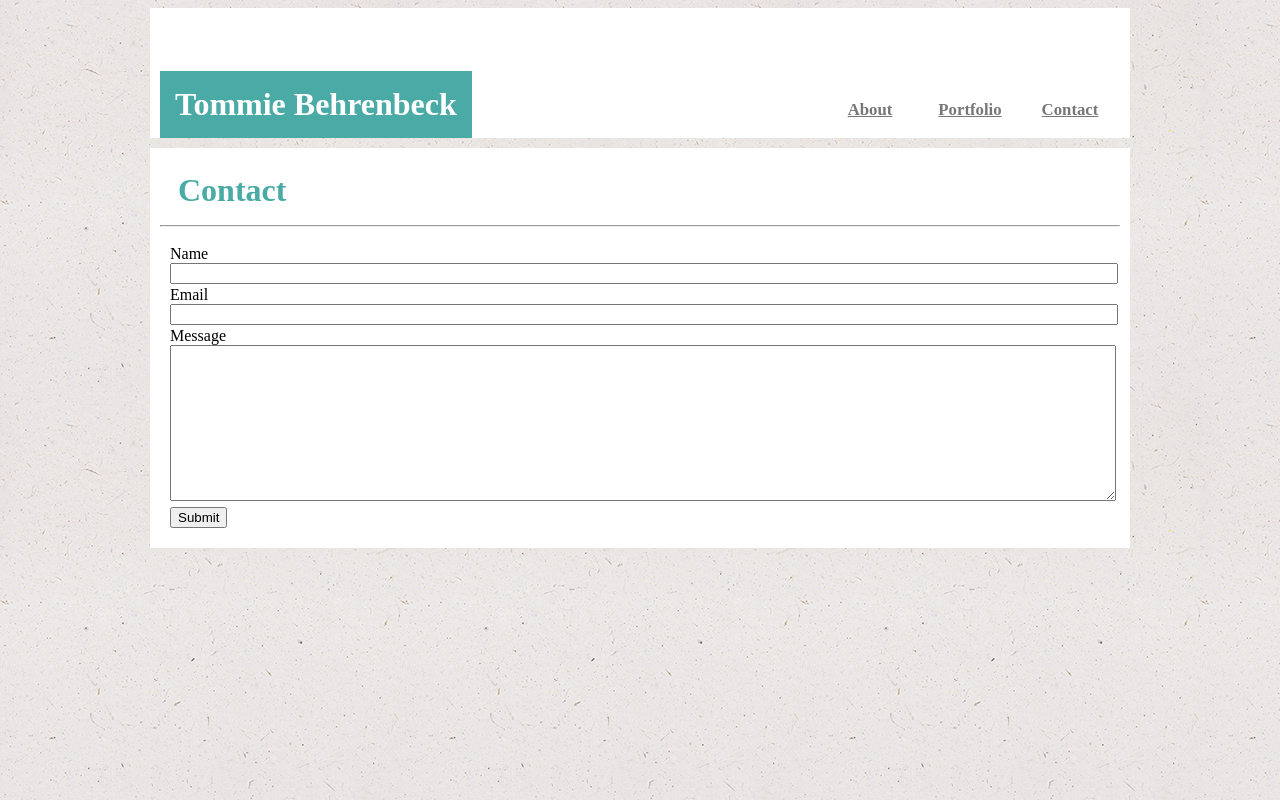
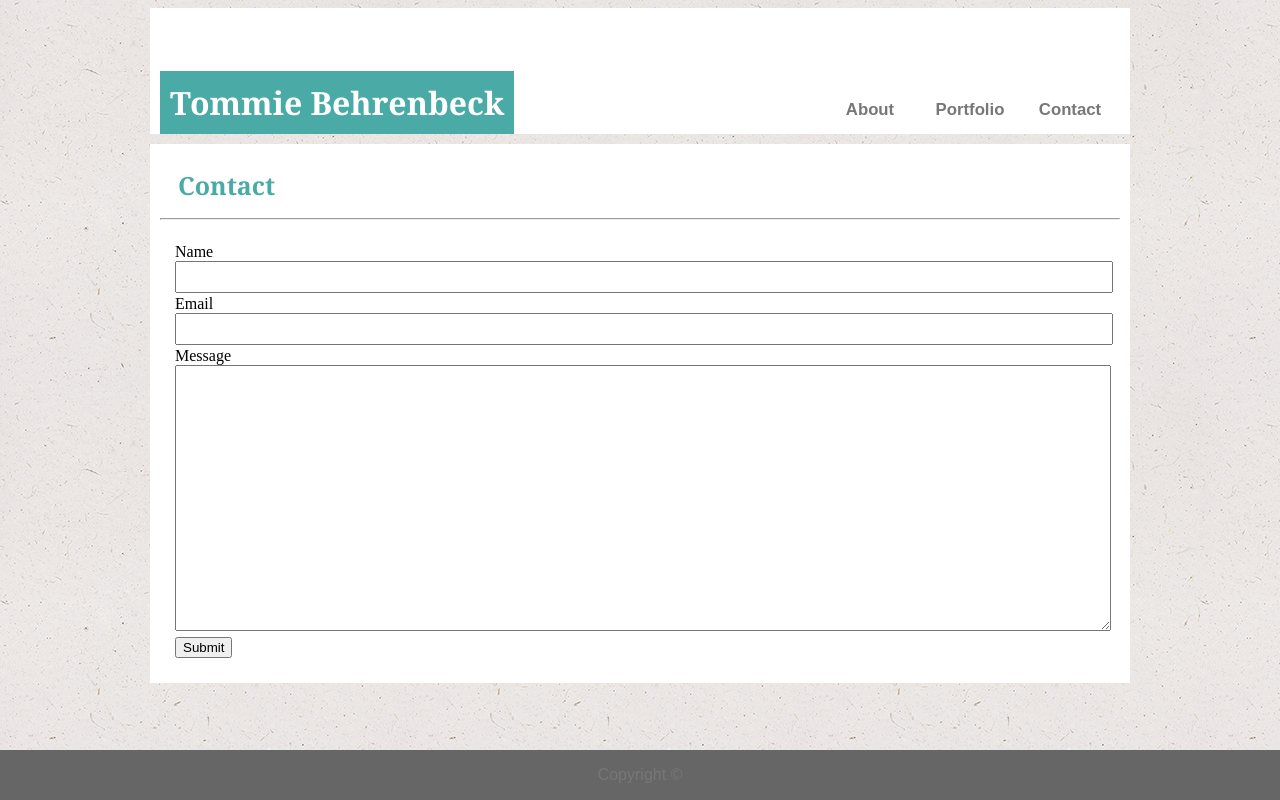
Before and after one commit to tbehrenbeck/Basic-Portfolio, a plain HTML site: page contact.html in a window 1280 px wide. Drawn offline with Linux system fonts and the light colour scheme.

Commit message:
textFontsColor

```diff
--- a/assets/css/style.css
+++ b/assets/css/style.css
@@ -6,6 +6,7 @@ header {
     padding: 10px;
     background-color: #ffffff;
     z-index: 1;
+    font-family: 'Georgia', Times New Roman, Times, serif;
 
 }
 
@@ -14,9 +15,10 @@ h1 {
     background-color: #4aaaa5;
     color: #ffffff;
     padding-bottom: 5px;
-    padding: 15px;
+    padding: 10px;
     position: relative;
     top: 32px;
+    font-family: 'Georgia', Times New Roman, Times, serif;
 }
 
 .nav h6 {
@@ -32,6 +34,7 @@ h1 {
     font-weight: lighter;
     position: relative;
     top: 52px;
+    font-family: 'Arial', 'Helvetica Neue', Helvetica, sans-serif;
 }
 
 body {
@@ -44,8 +47,9 @@ h2 {
     padding-bottom: 8px;
     padding-top:6px;
     color: #4aaaa5;
-    font-size: 32px;
+    font-size: 25px;
     margin: 8px;
+    font-family: 'Georgia', Times New Roman, Times, serif;
 }
 
 .wrapper {
@@ -68,17 +72,19 @@ img {
     line-height: 1.6;
     padding-top: 8px;
     color: #777777;
+    font-family: 'Arial', 'Helvetica Neue', Helvetica, sans-serif;
 }
 
 input, textarea {
     width: 100%;
     margin-bottom: 2px;
     color: #777777;
-
+    line-height: 26px;
+    font-family: 'Arial', 'Helvetica Neue', Helvetica, sans-serif;
 }
 
 .info {
-    padding: 10px;
+    padding: 15px
 }
 
 body {
@@ -94,8 +100,10 @@ body {
     color: #777777;
     text-align: center;
     margin-bottom: 0px;
+    font-family: 'Arial', 'Helvetica Neue', Helvetica, sans-serif;
  }
 
  a {
      color: #777777;
+     text-decoration: none;
  }
--- a/contact.html
+++ b/contact.html
@@ -39,10 +39,10 @@
             <form>
                 Name
                 <br>
-                <input type="text" name="firstname">
+                <input type="text" name="firstname" autocomplete="off">
                 <br> Email
                 <br>
-                <input type="text" name="email">
+                <input type="text" name="email" autocomplete="off">
                 <br> Message
                 <br>
                 <textarea rows="10"></textarea>
@@ -53,6 +53,11 @@
             </section>
 
         </div>
+
+        <div class="footer">
+            <p>Copyright ©</p>
+        </div>
+
 </body>
 
 </html>
```
Also changed, not shown: index.html (+4 -2 lines), portfolio.html (+6 -0 lines), assets/images/10403351.jpg, 1 other file.
